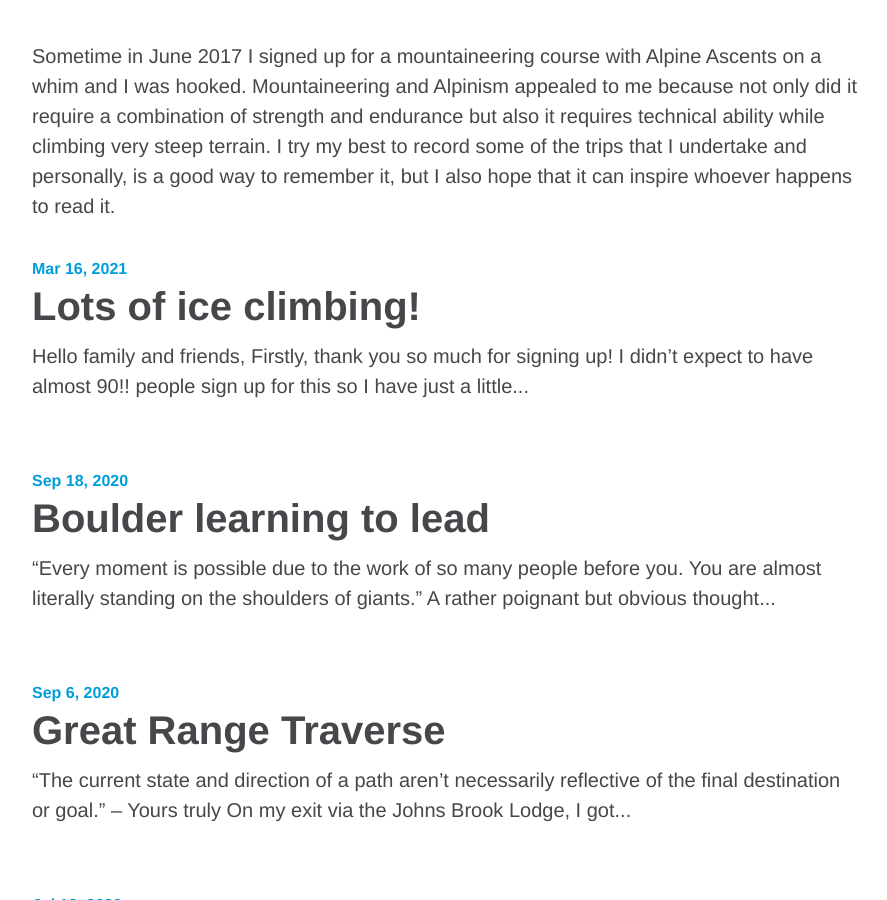
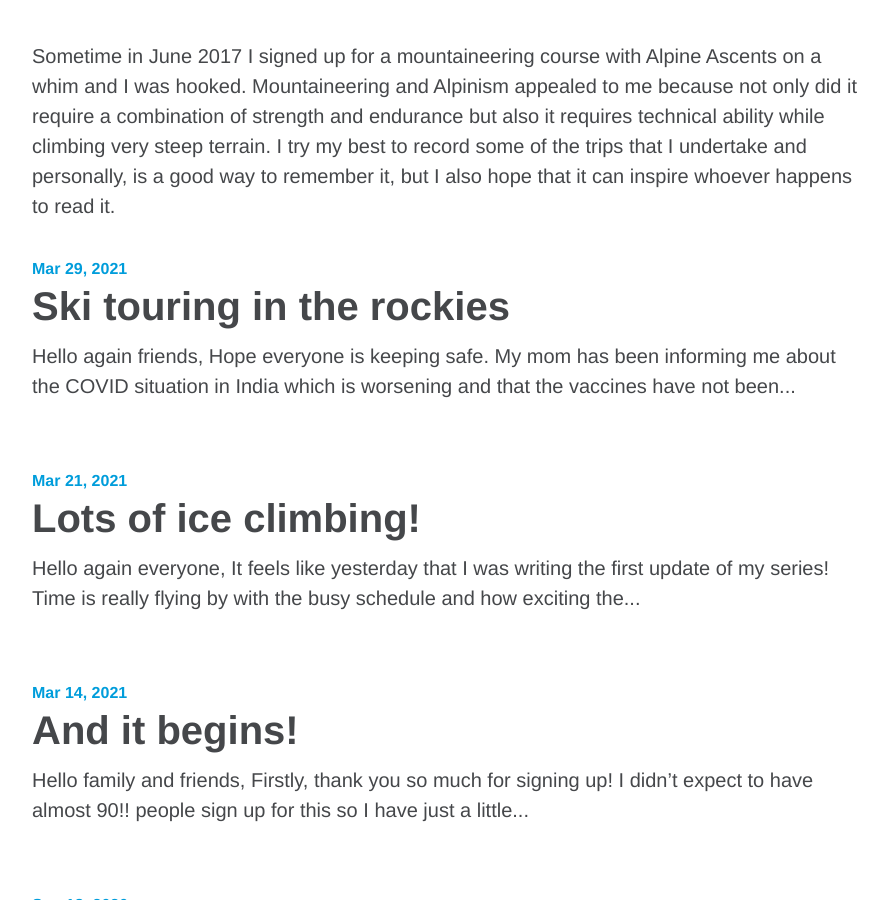
Before and after one commit to gpiks/gpiks.github.io, a Jekyll site: the page built from mountaineering.md, in a window 1280 px wide and 900 px high, scrolled down 388 px. Shown: the whole window, without its empty margins (112-999 px from the left). Built offline with Jekyll 4.4.1, drawn with Linux system fonts in a browser that asks for light colours; comment, search, counter and statistics services are not loaded; part of the change alters nothing that is shown.

Commit message:
Add week 2 and week 3 of yam

```diff
--- a/_posts/mountaineering/2021-03-16-yam-week1.md
+++ b/_posts/mountaineering/2021-03-14-yam-week1.md
@@ -1,7 +1,7 @@
 ---
 layout: post
-title:  "Lots of ice climbing!"
-date:   2021-03-16
+title:  "And it begins!"
+date:   2021-03-14
 categories: mountaineering
 ---
 
@@ -123,4 +123,4 @@ you would like me to write about.
 Have a safe and fun week ahead!
 
 
-- G
+-- G
--- /dev/null
+++ b/_posts/mountaineering/2021-03-21-yam-week2.md
@@ -0,0 +1,250 @@
+---
+layout: post
+title:  "Lots of ice climbing!"
+date:   2021-03-21
+categories: mountaineering
+---
+
+Hello again everyone,
+
+
+It feels like yesterday that I was writing the first update of my series! Time is really flying by
+with the busy schedule and how exciting the course is. This week’s update is a little bit long but
+definitely check out the March 18 update if you want to skim! Today (21 March) is the first day of
+two days off. This break is between the ice climbing and the skiing section of the course. And I
+100% need it. Two days ago I felt totally burned out from back to back to back days of hard ice
+climbing but luckily I was able to recover after taking 1 relatively light day. Regardless, it has
+been an absolutely epic experience so far and because of the level of exertion, I can shovel food
+into me without even thinking about it.
+
+
+![alt-text](https://unsplash.com/photos/C9oa5eedNAY/download?force=true&w=640)
+
+The boys cooking in the kitchen
+
+
+I have realized that the level of baseline food consumption is on an entirely different scale. The
+other day I ate a medium box of pasta + a large plate of chicken tenders and fries + 2-3 small
+tangerines and a banana + some cashews + some chocolate just for dinner and I still felt I could eat
+more. Days that I don’t eat enough food the night before, especially, I feel the effects of not
+enough food the next day. In spite of pigging out in the name of alpinism, I have been losing
+weight. If anyone is looking for a weight loss program, look no further than climbing!
+
+
+![alt-text](https://unsplash.com/photos/f0zzxaStLYk/download?force=true&w=640)
+
+Unreal sunrise on the mountains visible from the Yamnuska centre - Ship's Prow,
+Lawrence Grassi, Miners and Ha Ling
+
+
+
+So, we had our first full week of climbing. Some days were lighter than others but we climbed daily
+and it has been taxing on the mind and the body but not the stoke. I am just as excited about
+climbing as the first day I showed up here!
+
+
+
+**March 15: Getting back into it at King Creek**
+
+
+
+We started off the week at a classic ice climbing crag called King Creek. It is along a hike popular
+during summer and winter so if you can - check it out!
+
+
+What is interesting about Kings Creek is that it is located on Inuit land and is considered sacred
+and therefore development of rock climbing in the area is not allowed - but ice climbing is for some
+reason!
+
+In any case, we were able to get in some really fun climbing and the entire party was in good
+spirits with plenty of energy to spare. Everyone was able to crush all the routes set up and there
+was a cool climb that was easy but kind of led into a cave where I hung out for a bit.
+
+
+
+![alt-text](https://unsplash.com/photos/JEwAvaSCHyw/download?force=true&w=640)
+
+A rare selfie of myself - in the cave!
+
+
+
+
+
+**March 16 Hard climbing at Hafner creek**
+
+
+
+This was a day for some try-hard climbing! Nick and James astutely figured that our group had some
+energy to spare and pushed us by taking us to Hafner.
+
+This place is probably my favorite ice crag. It has an abundance of hard vertical ice and also a ton
+of mixed routes. A mixed route is when the route contains climbing some rock and then some ice (or
+vice versa but typically rock before ice - you climb the rock to get to the ice).
+
+
+
+![alt-text](https://unsplash.com/photos/uznoPWp_zDM/download?force=true&w=640)
+
+Mixed climbing - climbing from the rock onto the ice
+
+
+
+![alt-text](https://unsplash.com/photos/w_t0_nGHvDU/download?force=true&w=640)
+
+The spectacular ice pillars at Hafner
+
+
+
+I was able to complete some of these uber hard mixed routes and that has probably been among the
+most satisfying moments of the trip so far.
+
+
+
+March 17 Easy day in the Lower Junkyards
+
+
+
+After some hefty climbing at Kings Creek and Hafner, the guides opted for a light day to let us
+recover a bit. We did some pretty relaxed climbing at the Junkyards (ice crag which is super close
+to Canmore). Messed around by doing some ‘no-tooling’ where we only use our feet to climb ice on
+some of the easier routes and got our pairings and locations for our big multi pitch day the next
+day!
+
+
+
+March 18 Brown man climbs Whiteman Falls
+
+
+
+Mountaineering in North America is predominantly dominated by caucasians which has often been cited
+as a diversity problem which people are trying to address. Something I recently realized is that I
+am the only non-caucasian person in the course and other than one other guide from Taiwan, the only
+non-caucasian in this entire endeavor, guides included (so far). However, till date I have not felt
+in any way discriminated against by my peers or the guides and in fact feel whole-heartedly welcomed
+into the community. It has been amazing!
+
+
+
+With that in mind, I did raise half of my eyebrow at least when I heard the name Whiteman falls.
+Interestingly, the climb right next to it was first climbed by Barry Blanchard who is the co-founder
+of Yamnuska Mountain Guides and he named it Redman soars as a sort of counter! This place is located
+right next to King Creek!
+
+
+
+![alt-text](https://unsplash.com/photos/ip7J_RtHP9Q/download?force=true&w=640)
+
+James doing James things climbing Whiteman's gracefully
+
+
+
+This route is just an epic day of climbing which starts with a 2 hour hard hike in soft snow on the
+unshoveled part of Highway 40. Lots of post holing and winding uphills along the road. We were
+greeted by the alpenglow on the ranges surrounding us which was quite surreal.
+
+
+
+![alt-text](https://unsplash.com/photos/So3cmd0ohNg/download?force=true&w=640)
+
+The sun rising as we did the long approach to Whiteman's
+
+
+
+Entering the woods changes the dynamic of the approach a little by becoming extremely steep and icy
+requiring crampons. Once we navigate that, we get to an ice fall that is extremely thin. Whack your
+ice tool too far and you break through to the flowing creek and end your day of ice climbing by
+completely drenching yourself.
+
+
+Once successful, you have an extremely steep snow/ice hike to the base of Whiteman falls for an
+approach of nearly 3 hours.
+
+
+
+![alt-text](https://unsplash.com/photos/U70Icr4cmp8/download?force=true&w=640)
+
+The final approach section with the top of Whitemans visible from a distance
+
+
+
+I was climbing with James (guide) and Nick (fellow student, not guide). James led the pitch with
+pure grace and set up the belay station for both Nick and me. The first pitch of climbing was quite
+varied with lots of intricate climbing and seeing some interesting ice formations like a ‘glass
+window’ (perfectly clear ice that let you see through the ice fall to the water still flowing
+underneath) and the ‘apartment’ (small room like formation which let about two people stand inside
+comfortably and had a completely flat floor). There were also some ice mushrooms and chandeliers
+which were just dripping ice creating these structures.
+
+
+
+The second pitch was much more full-on and less ‘technical’ and required more brute strength. Sadly
+I fell off one time from being totally tired from climbing. Since I was on belay, I just hung out
+for a bit to get some strength back to finish the climb. The entire climb goes at WI 6 (WI 7+ is the
+highest possible grading for pure water ice) and the climb definitely felt like it.
+
+We were greeted with a narrow (Whiteman's is in a canyon) but stunning view of the valley below.
+
+
+
+![alt-text](https://unsplash.com/photos/cUYzV4v3Gi0/download?force=true&w=640)
+
+Stunning view from the top of Whiteman's
+
+
+
+We had to reverse our ascent to descend and get back on the road for the 5 km of post holing back to
+the car. The day ended with a 17 km total distance traversed.
+
+
+
+![alt-text](https://unsplash.com/photos/7ynw2Ti5Pl4/download?force=true&w=640)
+
+A panoramic view from our long path back to the car
+
+
+
+**March 19 Barely holding on at Bear Spirit**
+
+
+
+Not much to report here. I was totally wiped from the epic day before and we got to enjoy some
+skills learning at Bear Spirit which also has a fairly long hike in. Tiring but extremely beautiful.
+
+
+
+![alt-text](https://unsplash.com/photos/0YKA8siSzq0/download?force=true&w=640)
+
+It started coming down on us as we climbed at Bear Spirit
+
+
+
+![alt-text](https://unsplash.com/photos/mAHhIJojKLQ/download?force=true&w=640)
+
+The beautiful but strenuous hike in and out of Bear Spirit
+
+
+
+**March 20 Back at it at Hafner Creek**
+
+
+
+We wrapped up our ice climbing section with some final ‘all-or-nothing’ climbing back at Hafner. We
+attempted some other mixed routes which sadly I could not complete, however, I was happy with how
+far I got on each of them.
+
+
+
+That wraps up a hectic week of ice climbing in the Canmore area. On each of the drives we did, I was
+able to spot some epic climbing locations and pin point some classic ice climbs in the rockies from
+the road itself. Truly lucky to be in such a spot even if it is for just a few months!
+
+
+
+Looking forward to the next week which will contain 2 days off but the start of the skiing section
+and our first camping section as well!
+
+Thanks all!
+
+
+
+-- G
--- /dev/null
+++ b/_posts/mountaineering/2021-03-29-yam-week3.md
@@ -0,0 +1,189 @@
+---
+layout: post
+title:  "Ski touring in the rockies"
+date:   2021-03-29
+categories: mountaineering
+---
+
+Hello again friends,
+
+
+Hope everyone is keeping safe. My mom has been informing me about the COVID situation in India which
+is worsening and that the vaccines have not been effective in mitigating the disease spread and
+preventing infection amongst the vaccinated individuals either. Sticking to our protocols is the
+only reliable tool in our arsenal that we know we have.
+
+
+Sunrises are stunning to look at and when the conditions are just perfect, I can’t resist taking a
+picture even if I have seen the sun rise at the same location before.
+
+
+![alt-text](https://unsplash.com/photos/stZN4HhKRg8/download?force=true&w=640)
+
+Yet another beautiful sunrise
+
+
+Obviously, I am very lucky that I am able to do this course but one of the more underrated moments
+is when I sit down to write my weekly newsletter. I get to take in this view while I reflect on the
+past week!
+
+
+![alt-text](https://unsplash.com/photos/qTdKGGECBoc/download?force=true&w=640)
+
+We just had a fresh dumping of snow today
+
+
+Mother Nature has been our friend on this course so far (hopefully not jinxed by saying that). We
+got warm temps and clear weather for the most part during the ice climbing section and a dumping of
+snow and lower temperatures as we came into the ski section!
+
+
+**Ski resort day**
+
+We woke up on the first day of the section with a massive dumping of snow the night before with more
+snow continuing to fall.
+
+
+
+![alt-text](https://unsplash.com/photos/N7wwd8GmJgs/download?force=true&w=640)
+
+Best feeling waking up to fresh snow
+
+
+
+This was a day for the instructors to figure out the ski skills of the group. By far I was the
+weakest skier of the group and while expected, is never a fun place to be in! I had rented skis that
+I had never used before and had not skied in about 6 years so was completely overwhelmed. However,
+the instructors Grant and Larry helped me deal with the situation and helped me through feeling more
+accustomed to the skis again. It was nice to be back at the ski hill though and brought up some
+nostalgic memories of skiing with my close friends in college.
+
+
+
+**Ski tour day**
+
+The following day we headed up to a mountain called Black Prince. While we didn’t go up to the
+summit, we used the region to practice our avalanche rescue drills and ski touring for our upcoming
+trip.
+
+
+The road heading up to the trailhead is a rough one. While Grant was our primary guide, Pat was our
+secondary guide and our van driver for the day and he was quite the character. On the ride to the
+trailhead, he essentially spoke non-stop for 30 mins and had no dearth of chatter at any point
+during the day. He drove us down that bumpy road at 110 km/h screaming that it is a smoother ride if
+we go faster over the bumps. And while that may be true, it was a roller coaster at the back with
+the sliding on snow and the hard bumps. A ride to remember!
+
+
+
+![alt-text](https://unsplash.com/photos/AJ-jvQEaWnA/download?force=true&w=640)
+
+Getting ready for out avalanche rescue drill
+
+
+
+![alt-text](https://unsplash.com/photos/wDkSmuEcCnA/download?force=true&w=640)
+
+Grant looking up at Black Prince
+
+
+
+It was a great day out. We had fresh powder to ski on, I crashed on the way down like 3 times
+including inventing a new tree hook stopping technique. Grant says I should patent it - its quite
+simple really. If you think you’re going too fast, just stick your leg out and hopefully you hook
+onto a tree to bring you to a stop - extremely effective but would not recommend.
+
+
+
+**Ski tour expedition**
+
+The next few days were spent prepping for the expedition and then heading out. Given my performance
+over the past few days, I was extremely nervous but my course mates are great - they helped me calm
+my nerves. We started off right next to the Sunshine ski hill (where we went for our ski day)
+
+
+You might be wondering what ski touring means. Essentially, we use special skis - they use a
+different kind of bindings for your shoes that let you transition from ski to walk mode. The ski
+mode operates like traditional downhill skis and the walk mode lets you walk around with the skis
+and even uphill when you add put skins on the bottom. The skins let the skis slide forward but not
+back on snow. This allows you to gain elevation and when you decide to ski down, you simply
+transition the skis to ski mode and then you can ski down like normal.
+
+
+![alt-text](https://unsplash.com/photos/fD4LAdtlKYM/download?force=true&w=640)
+
+A lot of our time was spent transitioning from ski to walk mode and vice versa
+
+
+
+Our plan was to ski up the Healy Creek Trail to the Monarch Ramparts which is the ridge line of
+Monarch mountain. Sadly the entire time we were up there, the cloudy skies prevented us from getting
+a clear picture of this scenic mountain.
+
+
+
+![alt-text](https://unsplash.com/photos/Bdei4lmbfaw/download?force=true&w=640)
+
+Looking up at the Ramparts which are visible but the Monarch barely visible behind the
+clouds
+
+
+
+We spent the first day getting to camp and setting it up. Once we got the kitchen going, everyone
+got excited and we started cooking. Much of our time during the mornings and evenings was spent
+melting snow into water for cooking and filling up our bottles.
+
+
+
+![alt-text](https://unsplash.com/photos/2UbL1DN2DVI/download?force=true&w=640)
+
+We spent some time setting up our kitchen where we spent most of our trip down time
+melting water
+
+![alt-text](https://unsplash.com/photos/cR4GSMf9VcY/download?force=true&w=640)
+
+Grant and Tak were our guides for this trip and they were awesome. Grant met his wife
+Meagan on Everest and had so many amazing personal stories
+
+
+The next day was spent skiing around the area and exploring the monarch ramparts. We spent a lot of
+time on the previous days discussing the avalanche risks which we concluded were low where we would
+ski. I spent a lot of my time wiping out skiing downhill and then spending more time going uphill.
+It was extremely tiring! But I was able to see gorgeous landscapes while at the top - a teaser for
+the upcoming sections.
+
+
+
+![alt-text](https://unsplash.com/photos/k0CFG88uhRc/download?force=true&w=640)
+
+Part of the Monarch became visible later during the day
+
+
+
+![alt-text](https://unsplash.com/photos/nisqrMhV-Y4/download?force=true&w=640)
+
+Skiing along side the towering snow covered trees which was the norm for our ski in and
+out
+
+
+We spent most of yesterday enjoying a hearty breakfast of eggs and hash browns with some bacon and
+then skiing via the Healy creek trail. I fell numerous times on the way out but I managed to get out
+somehow and without any injuries. Super happy about that! Also Grant, our guide, said that I should
+be good enough for the following sections of skiing and I am excited that I can fully partake!
+
+
+Today is our rest day to organize our things, recover from our weekend activities and get ready for
+our trip starting on Wednesday. Next week will be our AST 2 (avalanche safety training level 2)
+which will be done while backcountry camping.
+
+
+Overall its been a relatively rough week with my skiing skills holding me back a bit and exhausting
+me more than others because of poor technique. In addition, it has been a fight against my internal
+negative voice which has been draining a bit mentally as well. Still an awesome week which included
+lots of learning and looking forward to the next week!
+
+
+Thanks for reading! Stay safe and look out for the next email next week!
+
+
+-- G
```
